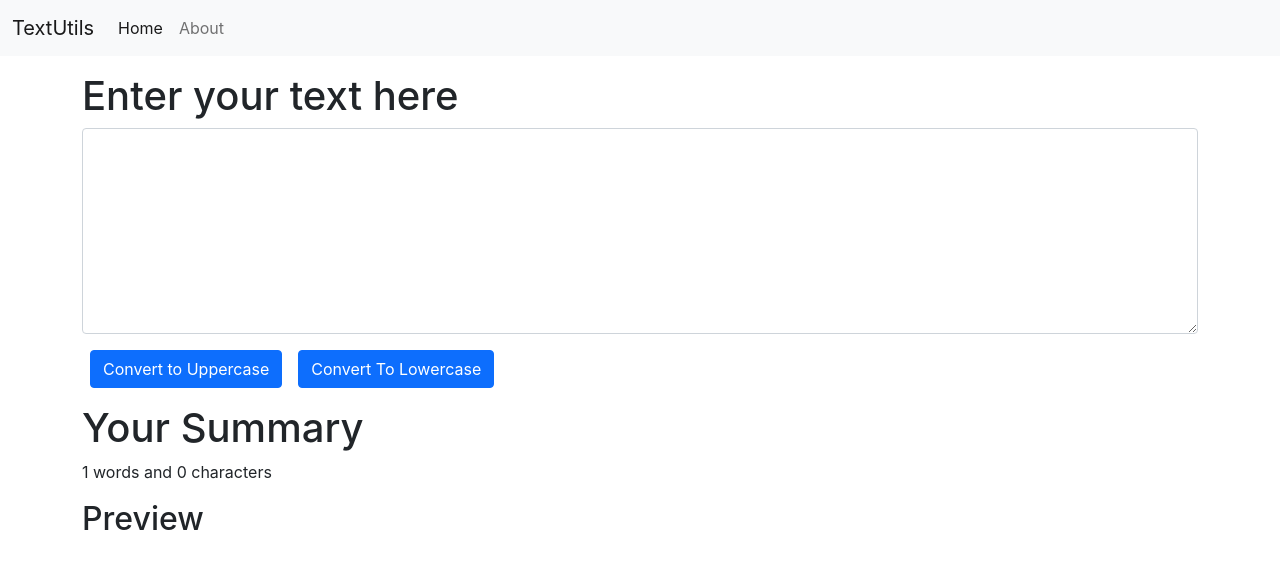
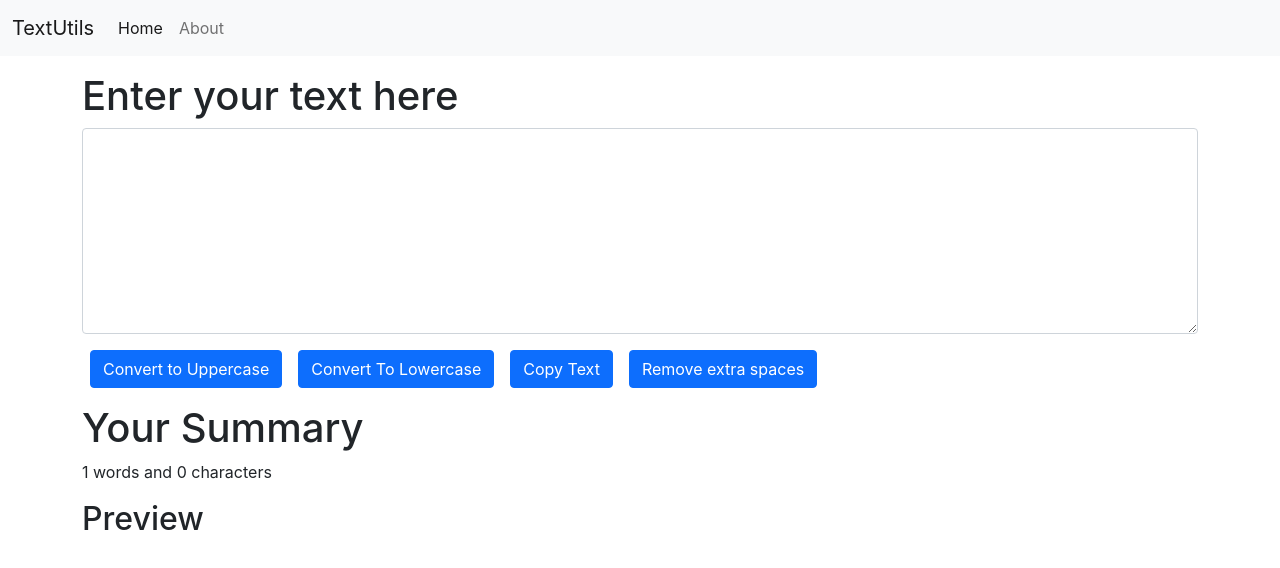
Before and after one commit to Pragati989/text-utils, a React (Create React App) app: page / in a window 1280 px wide. Shown: the top 568 px of the page. Built offline with nearby package versions, Linux system fonts and the light colour scheme.

Commit message:
Video 9/11 Add more functions to TextUtils

```diff
--- a/src/components/TextForm.js
+++ b/src/components/TextForm.js
@@ -16,6 +16,15 @@ const handleLowClick = () => {
     const newText = text.toLowerCase();
     setText(newText);
 }
+const handleCopyClick = () => {
+    const textElement = document.getElementById("myTextArea");
+    navigator.clipboard.writeText(textElement.value);
+}
+const handleExtraSpacesClick = () => {
+    const newText = text.split(/[ ]+/);
+    setText(newText.join(" "));
+}
+
   return(
   <>
     <div className="container my-3">
@@ -25,6 +34,8 @@ const handleLowClick = () => {
         </div>
         <button type="button" className="btn btn-primary mx-2" onClick ={handleUpClick}>Convert to Uppercase</button>
         <button type="button" className="btn btn-primary mx-2" onClick = {handleLowClick}>Convert To Lowercase</button>
+        <button type="button" className="btn btn-primary mx-2" onClick = {handleCopyClick}>Copy Text</button>
+        <button type="button" className="btn btn-primary mx-2" onClick = {handleExtraSpacesClick}>Remove extra spaces</button>
     </div>
     <div className= "container my-3">
         <h1 >Your Summary</h1>
```
